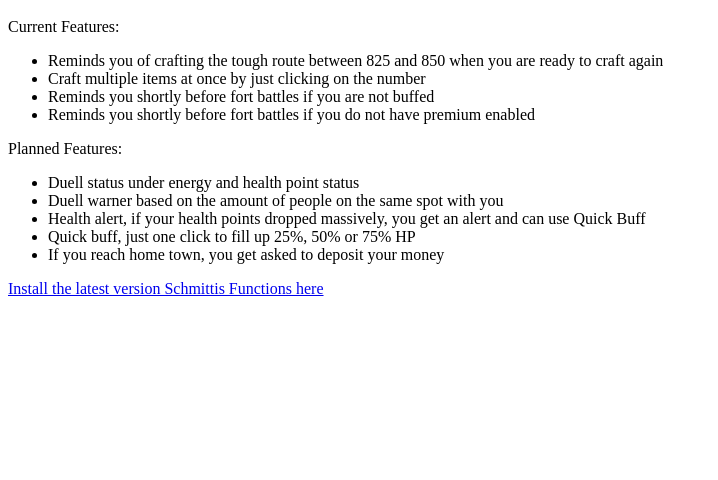
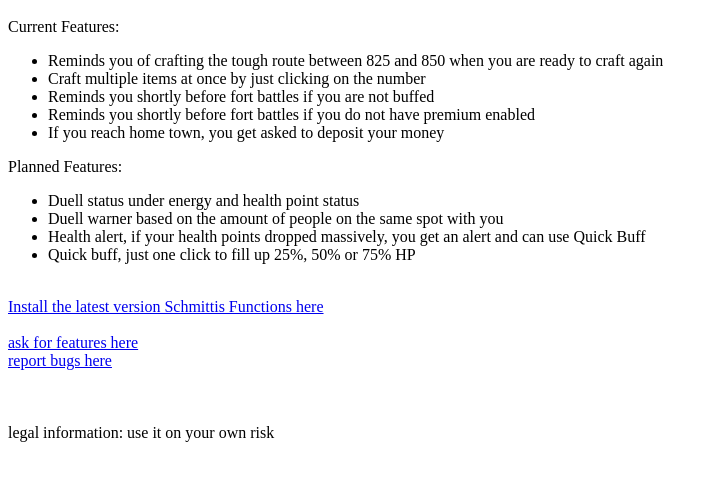
Before and after one commit to s-schmitti/TW-Schmittis_Functions, a plain HTML site: page index.html in a window 1280 px wide. Shown: the part 48-528 px from the top of the page, without its empty margins (0-718 px from the left). Drawn offline with Linux system fonts and the light colour scheme.

Commit message:
Update index.html

```diff
--- a/index.html
+++ b/index.html
@@ -11,6 +11,7 @@
       <li> Craft multiple items at once by just clicking on the number </li>
       <li> Reminds you shortly before fort battles if you are not buffed</li>
       <li> Reminds you shortly before fort battles if you do not have premium enabled</li>
+      <li> If you reach home town, you get asked to deposit your money</li>
     </ul>
     Planned Features:
     <ul>
@@ -18,8 +19,15 @@
       <li> Duell warner based on the amount of people on the same spot with you </li>
       <li> Health alert, if your health points dropped massively, you get an alert and can use Quick Buff </li>
       <li> Quick buff, just one click to fill up 25%, 50% or 75% HP </li>
-      <li> If you reach home town, you get asked to deposit your money</li>
     </ul>
+    <br>
     <a href="install.html">Install the latest version Schmittis Functions here</a>
+    <br><br>
+    <a href="https://github.com/s-schmitti/TW-Schmittis_Functions/issues">ask for features here</a><br>
+    <a href="https://github.com/s-schmitti/TW-Schmittis_Functions/issues">report bugs here</a>
+
+    <br><br><br><br>
+    legal information: use it on your own risk
+
   </body>
 </html>
```
